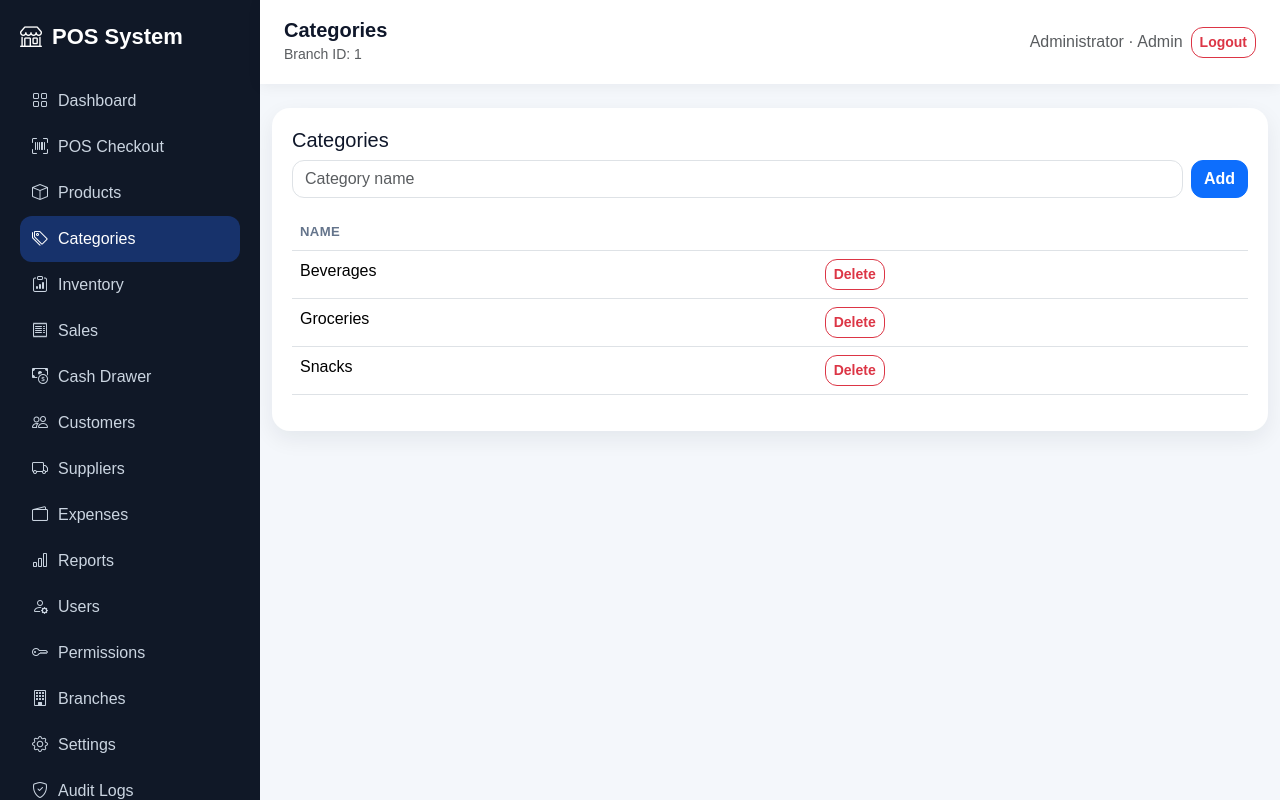
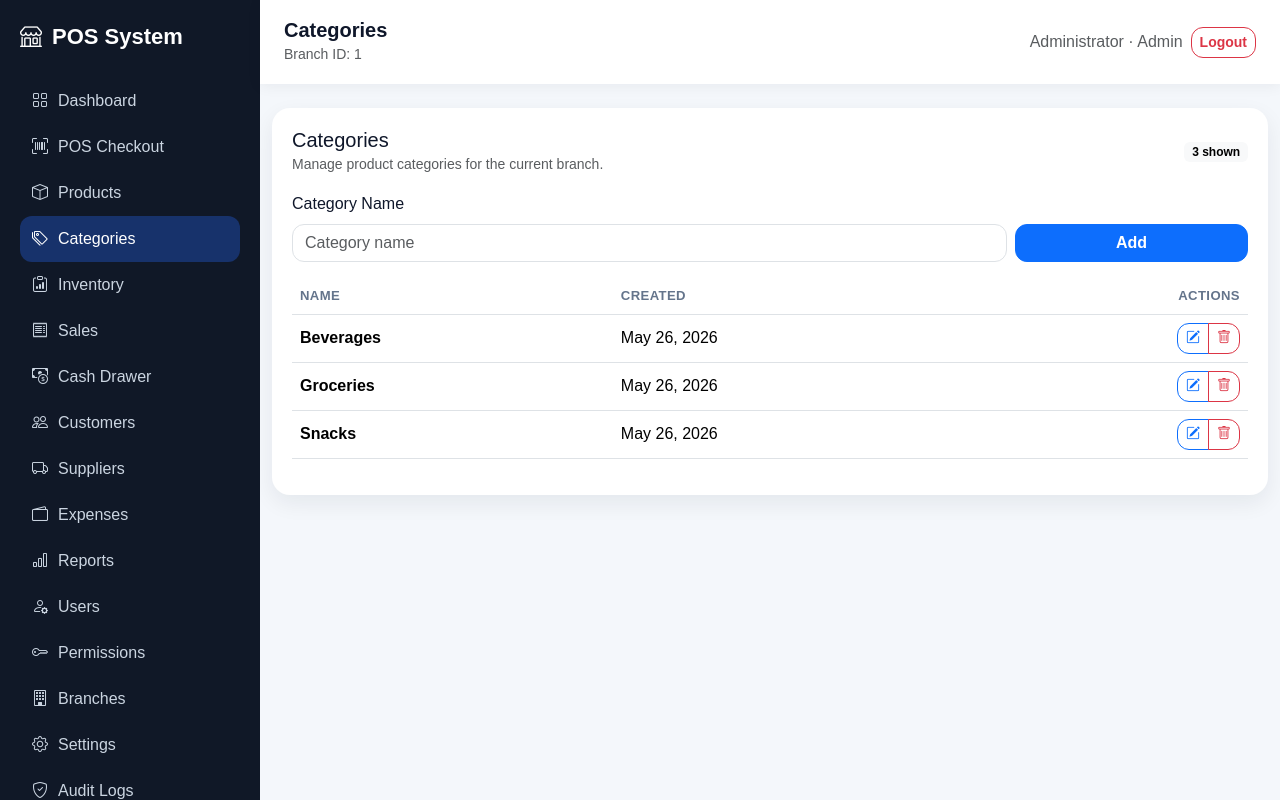
Before and after one commit to gjbulan/pos_system, a PHP site: page /posdemo/categories/index.php in a window 1280 px wide. Run offline with PHP 8.4, Linux system fonts and the light colour scheme; a user stored in the database is signed in; data comes from the database, SQL or seed files in the repository.

Commit message:
Added categories edit UI

```diff
--- a/categories/index.php
+++ b/categories/index.php
@@ -1,6 +1,149 @@
-<?php $pageTitle='Categories'; require_once __DIR__.'/../config/database.php'; require_once __DIR__.'/../includes/header.php'; $branchId=current_branch_id();
-if($_SERVER['REQUEST_METHOD']==='POST'){ $stmt=$pdo->prepare('INSERT INTO categories(name,branch_id) VALUES(?,?)'); $stmt->execute([$_POST['name'],$branchId]); header('Location:index.php'); exit; }
-if(isset($_GET['delete'])){ $stmt=$pdo->prepare('DELETE FROM categories WHERE branch_id=? AND id=?'); $stmt->execute([$branchId,(int)$_GET['delete']]); header('Location:index.php'); exit; }
-$stmt=$pdo->prepare('SELECT * FROM categories WHERE branch_id=? ORDER BY name'); $stmt->execute([$branchId]); ?>
-<div class="table-card"><h5>Categories</h5><form method="post" class="d-flex gap-2 mb-3"><input class="form-control" name="name" placeholder="Category name" required><button class="btn btn-primary">Add</button></form><table class="table"><tr><th>Name</th><th></th></tr><?php foreach($stmt as $r): ?><tr><td><?= htmlspecialchars($r['name']) ?></td><td><a class="btn btn-sm btn-outline-danger" href="?delete=<?= $r['id'] ?>">Delete</a></td></tr><?php endforeach; ?></table></div>
-<?php include __DIR__.'/../includes/footer.php'; ?>
+<?php
+$pageTitle = 'Categories';
+require_once __DIR__ . '/../config/database.php';
+require_once __DIR__ . '/../auth/session.php';
+
+require_login();
+require_permission($pdo, 'categories.manage');
+
+$branchId = current_branch_id();
+$errors = [];
+$oldName = '';
+
+function category_name_exists(PDO $pdo, int $branchId, string $name, ?int $excludeId = null): bool
+{
+    $sql = 'SELECT id FROM categories WHERE branch_id = ? AND LOWER(name) = LOWER(?)';
+    $params = [$branchId, $name];
+
+    if ($excludeId !== null) {
+        $sql .= ' AND id <> ?';
+        $params[] = $excludeId;
+    }
+
+    $sql .= ' LIMIT 1';
+    $stmt = $pdo->prepare($sql);
+    $stmt->execute($params);
+
+    return (bool)$stmt->fetchColumn();
+}
+
+if ($_SERVER['REQUEST_METHOD'] === 'POST') {
+    $oldName = trim($_POST['name'] ?? '');
+
+    if ($oldName === '') {
+        $errors[] = 'Category name is required.';
+    } elseif (strlen($oldName) > 120) {
+        $errors[] = 'Category name must not exceed 120 characters.';
+    } elseif (category_name_exists($pdo, $branchId, $oldName)) {
+        $errors[] = 'A category with this name already exists for this branch.';
+    }
+
+    if (!$errors) {
+        $stmt = $pdo->prepare('INSERT INTO categories(name, branch_id) VALUES(?, ?)');
+        $stmt->execute([$oldName, $branchId]);
+        redirect_to('categories/index.php?added=1');
+    }
+}
+
+if (isset($_GET['delete'])) {
+    $stmt = $pdo->prepare('DELETE FROM categories WHERE branch_id = ? AND id = ?');
+    $stmt->execute([$branchId, (int)$_GET['delete']]);
+    redirect_to('categories/index.php?deleted=1');
+}
+
+$stmt = $pdo->prepare('SELECT id, name, created_at FROM categories WHERE branch_id = ? ORDER BY name');
+$stmt->execute([$branchId]);
+$categories = $stmt->fetchAll();
+
+include __DIR__ . '/../includes/header.php';
+?>
+
+<?php if (isset($_GET['added'])): ?>
+    <div class="alert alert-success alert-dismissible fade show" role="alert">
+        Category added successfully.
+        <button type="button" class="btn-close" data-bs-dismiss="alert"></button>
+    </div>
+<?php endif; ?>
+
+<?php if (isset($_GET['updated'])): ?>
+    <div class="alert alert-success alert-dismissible fade show" role="alert">
+        Category updated successfully.
+        <button type="button" class="btn-close" data-bs-dismiss="alert"></button>
+    </div>
+<?php endif; ?>
+
+<?php if (isset($_GET['deleted'])): ?>
+    <div class="alert alert-success alert-dismissible fade show" role="alert">
+        Category deleted successfully.
+        <button type="button" class="btn-close" data-bs-dismiss="alert"></button>
+    </div>
+<?php endif; ?>
+
+<?php if ($errors): ?>
+    <div class="alert alert-danger">
+        <strong>Category was not saved.</strong>
+        <ul class="mb-0">
+            <?php foreach ($errors as $error): ?>
+                <li><?= htmlspecialchars($error) ?></li>
+            <?php endforeach; ?>
+        </ul>
+    </div>
+<?php endif; ?>
+
+<div class="table-card">
+    <div class="d-flex flex-column flex-md-row justify-content-between align-items-md-center gap-3 mb-3">
+        <div>
+            <h5 class="mb-0">Categories</h5>
+            <small class="text-muted">Manage product categories for the current branch.</small>
+        </div>
+        <span class="badge text-bg-light"><?= count($categories) ?> shown</span>
+    </div>
+
+    <form method="post" action="<?= app_url('categories/index.php') ?>" class="row g-2 align-items-end mb-3">
+        <div class="col-md-9">
+            <label class="form-label">Category Name</label>
+            <input class="form-control" name="name" placeholder="Category name" value="<?= htmlspecialchars($oldName) ?>" required maxlength="120">
+        </div>
+        <div class="col-md-3 d-grid">
+            <button class="btn btn-primary">Add</button>
+        </div>
+    </form>
+
+    <table class="table align-middle">
+        <thead>
+            <tr>
+                <th>Name</th>
+                <th>Created</th>
+                <th class="text-end">Actions</th>
+            </tr>
+        </thead>
+        <tbody>
+            <?php foreach ($categories as $category): ?>
+                <tr>
+                    <td class="fw-semibold"><?= htmlspecialchars($category['name']) ?></td>
+                    <td><?= htmlspecialchars(date('M d, Y', strtotime($category['created_at']))) ?></td>
+                    <td class="text-end">
+                        <div class="btn-group btn-group-sm" role="group" aria-label="Category actions">
+                            <a class="btn btn-outline-primary" href="<?= app_url('categories/edit.php?id=' . (int)$category['id']) ?>">
+                                <i class="bi bi-pencil-square"></i>
+                            </a>
+                            <a class="btn btn-outline-danger" href="<?= app_url('categories/index.php?delete=' . (int)$category['id']) ?>" onclick="return confirm('Delete category?')">
+                                <i class="bi bi-trash"></i>
+                            </a>
+                        </div>
+                    </td>
+                </tr>
+            <?php endforeach; ?>
+
+            <?php if (!$categories): ?>
+                <tr>
+                    <td colspan="3" class="text-center text-muted py-4">
+                        No categories found for this branch.
+                    </td>
+                </tr>
+            <?php endif; ?>
+        </tbody>
+    </table>
+</div>
+
+<?php include __DIR__ . '/../includes/footer.php'; ?>
```
Also changed, not shown: categories/edit.php (added, +110 -0 lines).
